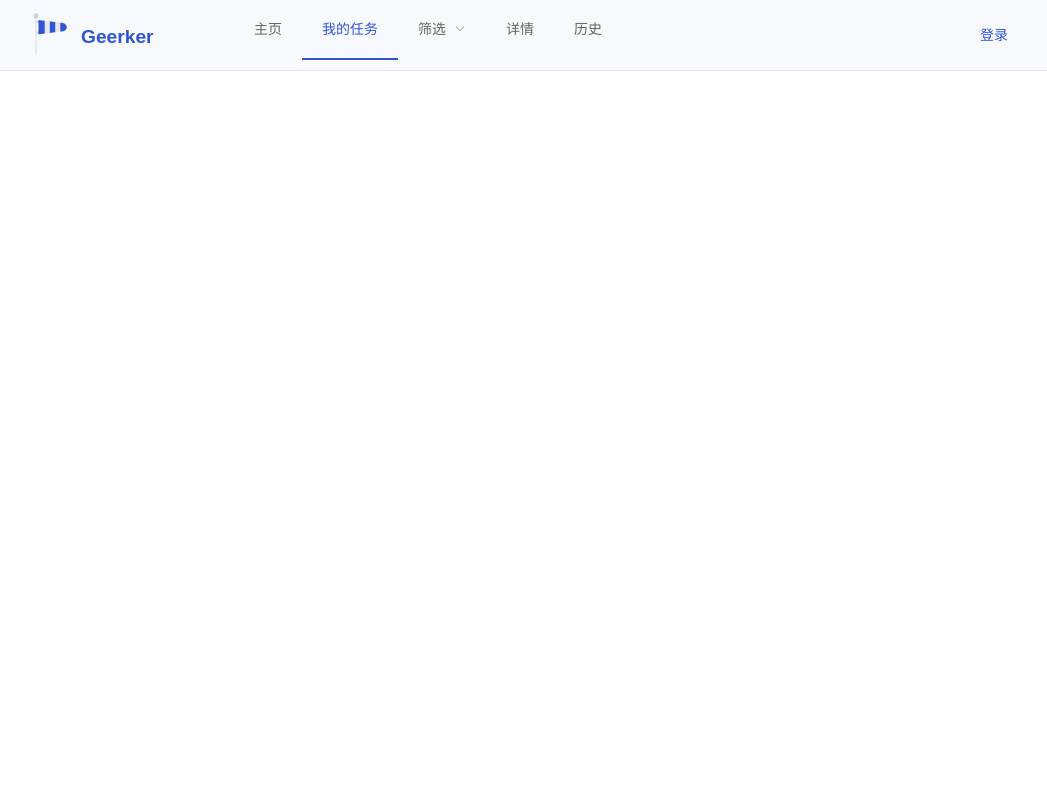
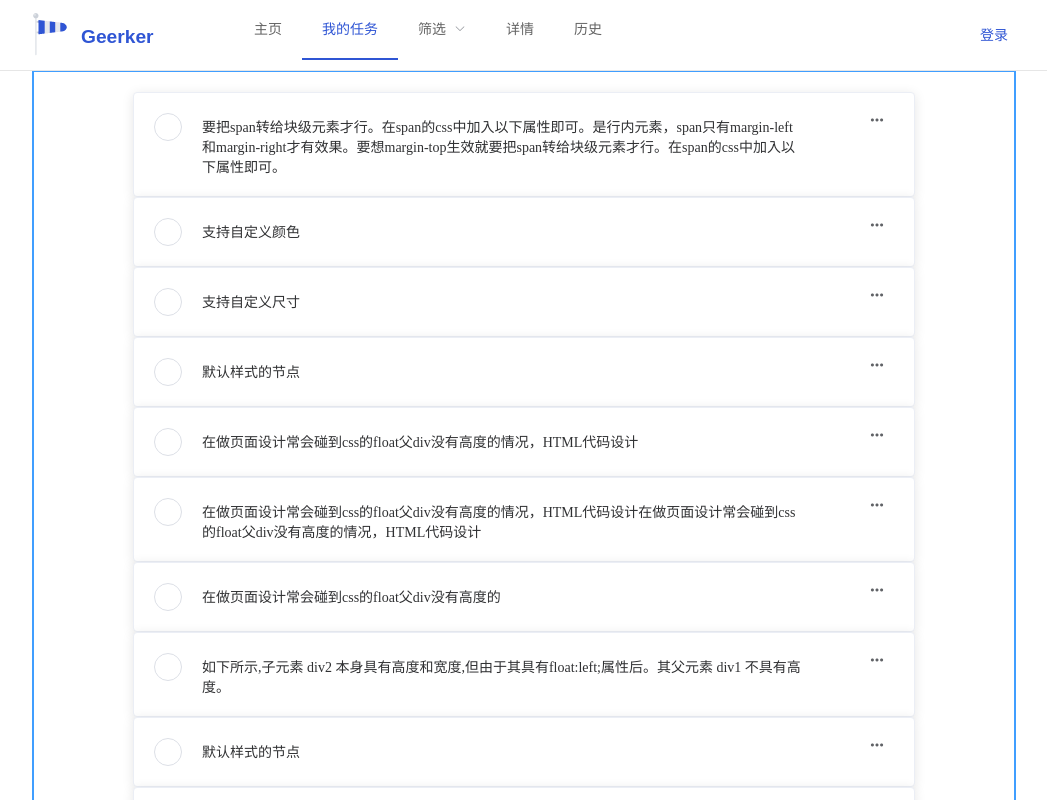
Before and after one commit to yoghurts-sy/todolist, a Vue app in the folder todolist-vue/: page /tasks in a window 1280 px wide. Shown: the top 800 px of the page, without its empty margins (116-1163 px from the left). Built offline with nearby package versions, Linux system fonts and the light colour scheme.

Commit message:
feat:设计tasks组件 by yoghurt

```diff
--- a/todolist-vue/src/components/Header.vue
+++ b/todolist-vue/src/components/Header.vue
@@ -87,7 +87,7 @@
               },
             handleScroll(){
                 let scrollTop = document.body.scrollTop || document.documentElement.scrollTop;
-                if (scrollTop === 0) {
+                if (scrollTop === 0 && (this.$route.path === '/' || this.$route.path === '/index')) {
                     this.bgColor = "background: #F8F9FC;"
                 } else {
                     this.bgColor = ""
--- a/todolist-vue/src/views/Tasks.vue
+++ b/todolist-vue/src/views/Tasks.vue
@@ -1,6 +1,36 @@
 <template>
     <div>
         <Header class="header"></Header>
+        <div class="tasks-container">
+            <el-card class="box-card" v-for="(item,id) in tasks" :key="id">
+                <div class="task-item">
+                    <el-button size="mini" class="finishButton" circle @mouseover.native="hoverButton(item.index)" @mouseleave.native="leaveButton(item.index)" @click="clickButton(item.index)">
+                        <i class="el-icon-check" ref="icons" style="color: white"></i>
+                    </el-button>
+                    <div class="task-content">
+                        {{item.content}}
+                    </div>
+                    <el-dropdown class="moreButton">
+                          <span class="el-dropdown-link">
+                            <i class="el-icon-more"></i>
+                          </span>
+                        <el-dropdown-menu slot="dropdown">
+                            <el-dropdown-item>黄金糕</el-dropdown-item>
+                            <el-dropdown-item divided>狮子头</el-dropdown-item>
+                            <el-dropdown-item divided>螺蛳粉</el-dropdown-item>
+                            <el-dropdown-item divided>蚵仔煎</el-dropdown-item>
+                        </el-dropdown-menu>
+                    </el-dropdown>
+                    <!--<el-link icon="el-icon-more" class="moreButton"  :underline="false"></el-link>-->
+                </div>
+            </el-card>
+            <el-button class="finishedButton" size="mini" @click="loadFinishedTasks"><i class="el-icon-arrow-right" ref="finishedButtonIcon"></i> 已完成
+                <span style="color:#ACB0AE">
+                    {{finishedTasksCount}}
+                </span>
+            </el-button>
+        </div>
+
     </div>
 </template>
 
@@ -8,10 +38,131 @@
     import Header from "../components/Header";
     export default {
         name: "Tasks",
-        components: {Header}
+        components: {Header},
+        data() {
+            return{
+                tasksCount:0,
+                finishedTasksCount:24,
+                tasks: [{
+                    index:'0',
+                    content: '要把span转给块级元素才行。在span的css中加入以下属性即可。是行内元素，span只有margin-left和margin-right才有效果。要想margin-top生效就要把span转给块级元素才行。在span的css中加入以下属性即可。',
+                    timestamp: '2018-04-12 20:46',
+                }, {
+                    index:'1',
+                    content: '支持自定义颜色',
+                    timestamp: '2018-04-03 20:46',
+                }, {
+                    index:'2',
+                    content: '支持自定义尺寸',
+                    timestamp: '2018-04-03 20:46',
+                }, {
+                    index:'3',
+                    content: '默认样式的节点',
+                    timestamp: '2018-04-03 20:46',
+                }, {
+                    index:'4',
+                    content: '在做页面设计常会碰到css的float父div没有高度的情况，HTML代码设计',
+                    timestamp: '2018-04-03 20:46',
+                }, {
+                    index:'5',
+                    content: '在做页面设计常会碰到css的float父div没有高度的情况，HTML代码设计在做页面设计常会碰到css的float父div没有高度的情况，HTML代码设计',
+                    timestamp: '2018-04-03 20:46',
+                }, {
+                    index:'6',
+                    content: '在做页面设计常会碰到css的float父div没有高度的',
+                    timestamp: '2018-04-03 20:46',
+                }, {
+                    index:'7',
+                    content: ' 如下所示,子元素 div2 本身具有高度和宽度,但由于其具有float:left;属性后。其父元素 div1 不具有高度。',
+                    timestamp: '2018-04-03 20:46',
+                }, {
+                    index:'8',
+                    content: '默认样式的节点',
+                    timestamp: '2018-04-03 20:46',
+                }, {
+                    index:'9',
+                    content: '在做页面设计常会碰到css的float父div没有高度的',
+                    timestamp: '2018-04-03 20:46',
+                }, {
+                    index:'10',
+                    content: ' 如下所示,子元素 div2 本身具有高度和宽度,但由于其具有float:left;属性后。其父元素 div1 不具有高度。',
+                    timestamp: '2018-04-03 20:46',
+                }, {
+                    index:'11',
+                    content: '默认样式的节点',
+                    timestamp: '2018-04-03 20:46',
+                }]
+            }
+        },
+        mounted() {
+            window.addEventListener('scroll',this.handleScroll,true);
+        },
+        methods:{
+            hoverButton(index) {
+                this.$refs.icons[index].style.color = "green";
+            },
+            leaveButton(index) {
+                this.$refs.icons[index].style.color = "white";
+            },
+            clickButton(index) {
+            },
+            load() {
+
+            },
+            handleScroll(){
+                let scrollTop = document.body.scrollTop || document.documentElement.scrollTop;
+            },
+            loadFinishedTasks() {
+                /*console.log(this.$refs.finishedButtonIcon.removeAttribute('class'))
+                this.$refs.finishedButtonIcon.class = "el-icon-arrow-down";*/
+                if (this.$refs.finishedButtonIcon.className === "el-icon-arrow-right") { //显示已完成的任务
+                    this.$refs.finishedButtonIcon.setAttribute('class', "el-icon-arrow-down")
+                } else { //不显示已完成的任务
+                    this.$refs.finishedButtonIcon.setAttribute('class', "el-icon-arrow-right")
+                }
+
+            }
+        }
     }
 </script>
 
 <style scoped>
-
+    .tasks-container {
+        max-width: 980px;
+        margin: 0 auto;
+        border: #409EFF 2px solid;
+        padding-top: 20px;
+        padding-bottom: 30px;
+    }
+    .box-card {
+        margin: 0 auto;
+        width: 780px;
+        padding: 0 0;
+    }
+    .el-icon-check {
+        font-weight: bolder;
+    }
+    .task-item {
+        font-size: 14px;
+        /*border: black 2px solid;*/
+        overflow: hidden;
+    }
+    .task-content {
+        float: left;
+        max-width: 600px;
+        margin-top: 3px;
+        /*border: brown 2px solid;*/
+    }
+    .finishButton {
+        float: left;
+        margin-right: 20px;
+    }
+    .moreButton {
+        float: right;
+        margin-right: 10px;
+    }
+    .finishedButton {
+        margin-top: 20px;
+        margin-left: 100px;;
+    }
 </style>
```
Also changed, not shown: 1 other file (tests, documents, lock files or other folders).
